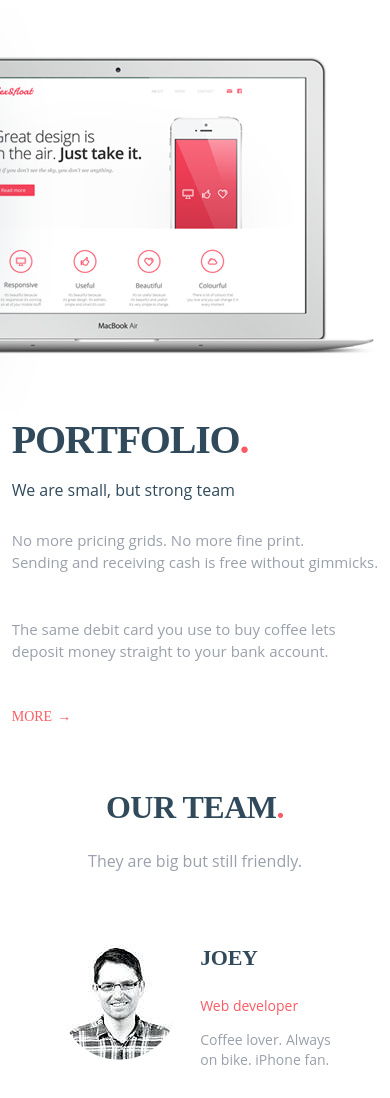
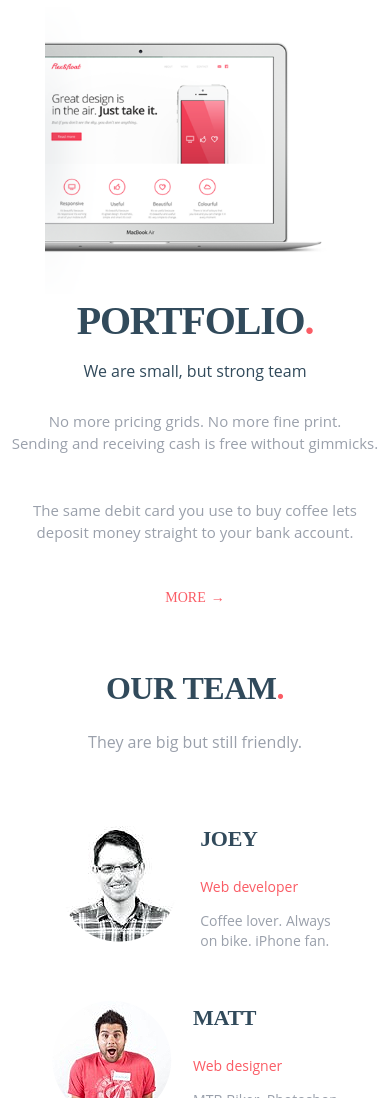
Before and after one commit to GH-Frontend-JS-9-online/Datsenko_hw_5, a website built with webpack: page src/html/views/index.html in a window 390 px wide. Shown: the part 2025-3123 px from the top of the page. Built offline with nearby package versions, Linux system fonts and the light colour scheme; files whose address does not match are found by name; a web font is replaced by a local one.

Commit message:
refactor hw5

```diff
--- a/src/sass/_base.sass
+++ b/src/sass/_base.sass
@@ -25,6 +25,6 @@ ul
     width: 80%
     margin: 0 auto
 
-@media screen and ( max-width:  540px)
+@media screen and ( max-width: 540px)
     .container
         width: 100%
--- a/src/sass/_header.sass
+++ b/src/sass/_header.sass
@@ -90,6 +90,7 @@
 
 @media screen and ( max-width:  540px)
     .header
+        background: url('../img/header-bg.png') no-repeat  top / cover
         .header__top-nav
             justify-content: space-around
         .header__offer
--- a/src/sass/_portfolio.sass
+++ b/src/sass/_portfolio.sass
@@ -36,5 +36,22 @@
             justify-content: center
             padding: 54px 0
             .portfolio__offer
-                //text-align: left
                 margin-left: 0
+
+@media screen and ( max-width:  768px)
+    .portfolio
+        .portfolio__wrapper
+            .portfolio__img
+                img
+                    margin: 0 auto
+            .portfolio__offer
+                text-align: center
+
+@media screen and ( max-width: 540px)
+    .portfolio
+        .portfolio__wrapper
+            .portfolio__img
+                img
+                    width: 300px
+            .portfolio__offer
+                text-align: center
```
